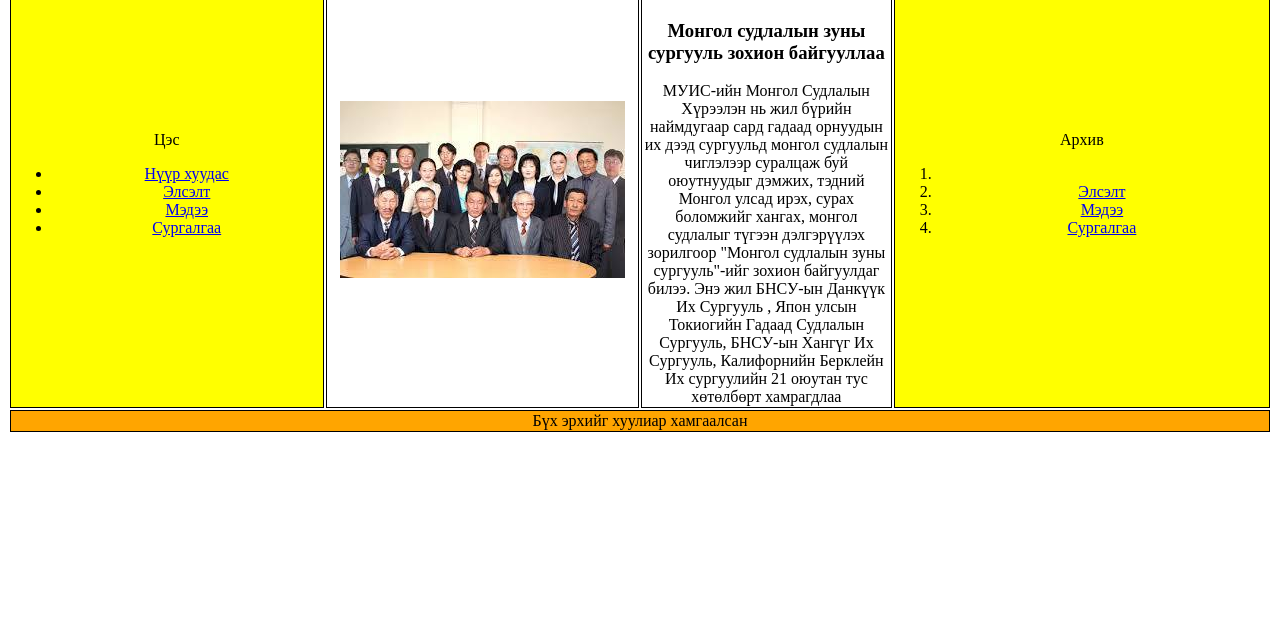
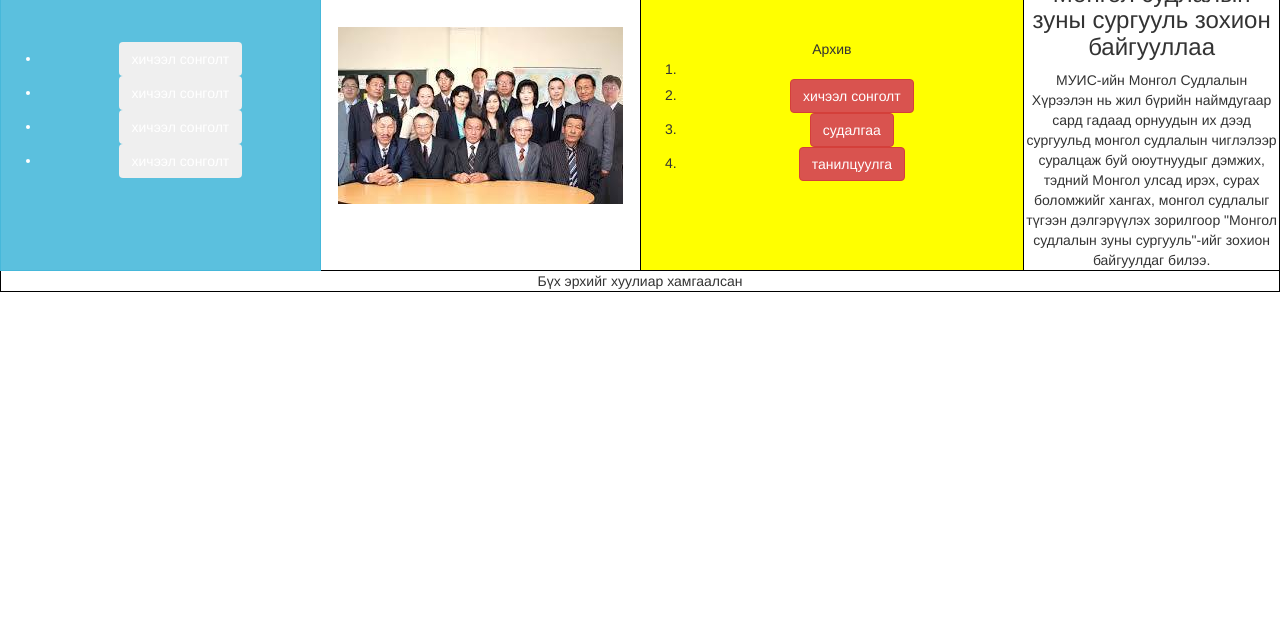
Before and after one commit to orolmaa/Orolmaa, a plain HTML site: page index.html in a window 1280 px wide. Shown: the part 165-800 px from the top of the page. Drawn offline with nearby package versions, Linux system fonts and the light colour scheme.

Commit message:
Update index.html

```diff
--- a/index.html
+++ b/index.html
@@ -1,6 +1,8 @@
 <!DOCTYPE html>
 <!-- saved from url=(0053)file:///C:/Users/lenovo/Downloads/lab2-itu%20(1).html -->
-<html><head><meta http-equiv="Content-Type" content="text/html; charset=UTF-8">
+<html><head><link rel="stylesheet" href="https://maxcdn.bootstrapcdn.com/bootstrap/3.4.1/css/bootstrap.min.css">
+  <script src="https://ajax.googleapis.com/ajax/libs/jquery/3.5.1/jquery.min.js"></script>
+  <script src="https://maxcdn.bootstrapcdn.com/bootstrap/3.4.1/js/bootstrap.min.js"></script><meta http-equiv="Content-Type" content="text/html; charset=UTF-8">
 <style>
  td {
   border: 1px solid black;
@@ -21,42 +23,44 @@ b{
     <td colspan="3"><b>Монгол Улсын Их Сургууль</b></td>
   </tr>
   <tr>
-    <td colspan="4" style="background-color: orange"><b>Эрдмийг хэт цахиваас Хөгжлийн гал бадармой</b></td>
+    <td colspan="4" class="btn-info"><b>Эрдмийг хэт цахиваас Хөгжлийн гал бадармой</b></td>
   </tr>
   <tr>
-    <td rowspan="2" style="background-color: yellow">
+    <td rowspan="2" class="btn-info"
     	Цэс<br>
-    		<ul>
-    			<li><a href="file:///C:/Users/lenovo/Downloads/lab2-itu%20(1).html">Нүүр хуудас</a></li>
-    			<li><a href="file:///C:/Users/lenovo/Downloads/lab2-itu%20(1).html">Элсэлт</a></li>
-    			<li><a href="file:///C:/Users/lenovo/Downloads/lab2-itu%20(1).html">Мэдээ</a></li>
-    			<li><a href="file:///C:/Users/lenovo/Downloads/lab2-itu%20(1).html">Сургалгаа</a></li>
+    		<ul><li><button type="button" class="btn btn-basic">хичээл сонголт</button>
+		<li><button type="button" class="btn btn-basic">хичээл сонголт</button>
+		<li><button type="button" class="btn btn-basic">хичээл сонголт</button>
+		<li><button type="button" class="btn btn-basic">хичээл сонголт</button>
+
     		</ul>
 
     </td>
     <td rowspan="2" style="width: 25%"><img src="images.jpg"></td>
-    <td style="background-color:green">Мэдээлэл</td>
+    <td class="bg->Мэдээлэл</td>
    	<td rowspan="2" style="background-color: yellow">
    	Архив<br>
     		<ol>
     			<li></li>
-    			<li><a href="file:///C:/Users/lenovo/Downloads/lab2-itu%20(1).html">Элсэлт</a></li>
-    			<li><a href="file:///C:/Users/lenovo/Downloads/lab2-itu%20(1).html">Мэдээ</a></li>
-    			<li><a href="file:///C:/Users/lenovo/Downloads/lab2-itu%20(1).html">Сургалгаа</a></li>
+    		<li><button type="button" class="btn btn-danger">хичээл сонголт</button>
+    		<li><button type="button" class="btn btn-danger">судалгаа</button>
+		<li><button type="button" class="btn btn-danger">танилцуулга</button>
     		</ol>
     </td>
    	</tr><tr>
    		<td style="width: 20%"><h3>Монгол судлалын зуны сургууль зохион байгууллаа</h3>
 
-МУИС-ийн Монгол Судлалын Хүрээлэн нь жил бүрийн наймдугаар сард гадаад орнуудын их дээд сургуульд монгол судлалын чиглэлээр суралцаж буй оюутнуудыг дэмжих, тэдний Монгол улсад ирэх, сурах боломжийг хангах, монгол судлалыг түгээн дэлгэрүүлэх зорилгоор "Монгол судлалын зуны сургууль"-ийг зохион байгуулдаг билээ.
+МУИС-ийн Монгол Судлалын Хүрээлэн нь жил бүрийн наймдугаар сард гадаад орнуудын их
+дээд сургуульд монгол судлалын чиглэлээр суралцаж буй оюутнуудыг дэмжих, тэдний Монгол улсад ирэх,
+сурах боломжийг хангах, монгол судлалыг түгээн дэлгэрүүлэх зорилгоор "Монгол судлалын зуны сургууль"-ийг зохион байгуулдаг билээ.
 
-Энэ жил БНСУ-ын Данкүүк Их Сургууль , Япон улсын Токиогийн Гадаад Судлалын Сургууль, БНСУ-ын Хангүг Их Сургууль, Калифорнийн Берклейн Их сургуулийн 21 оюутан тус хөтөлбөрт хамрагдлаа
+
    		</td>
    	</tr>
 
 
   <tr>
-    <td colspan="4" style="background-color: orange">Бүх эрхийг хуулиар хамгаалсан</td>
+    <td colspan="4" class="bg-info;">Бүх эрхийг хуулиар хамгаалсан</td>
 </tr></tbody></table>
 
 
```
